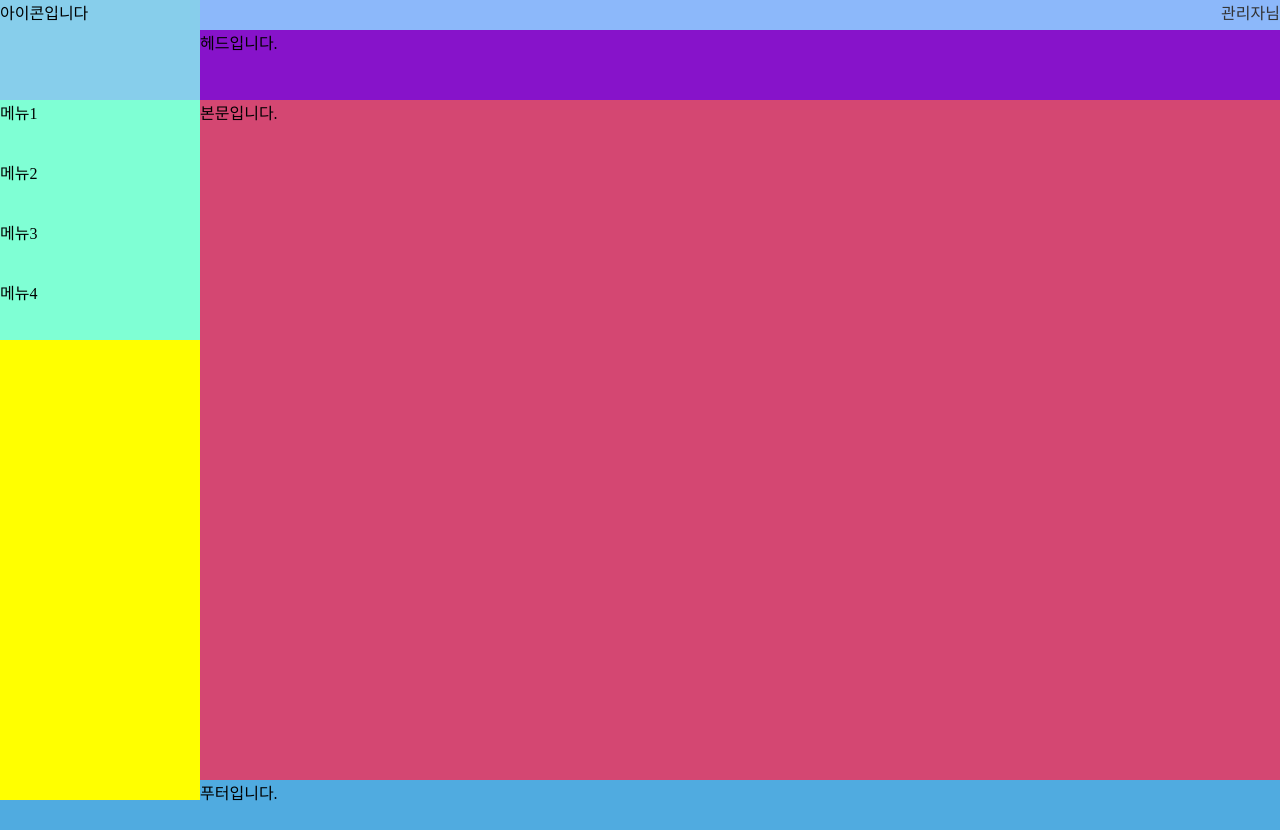
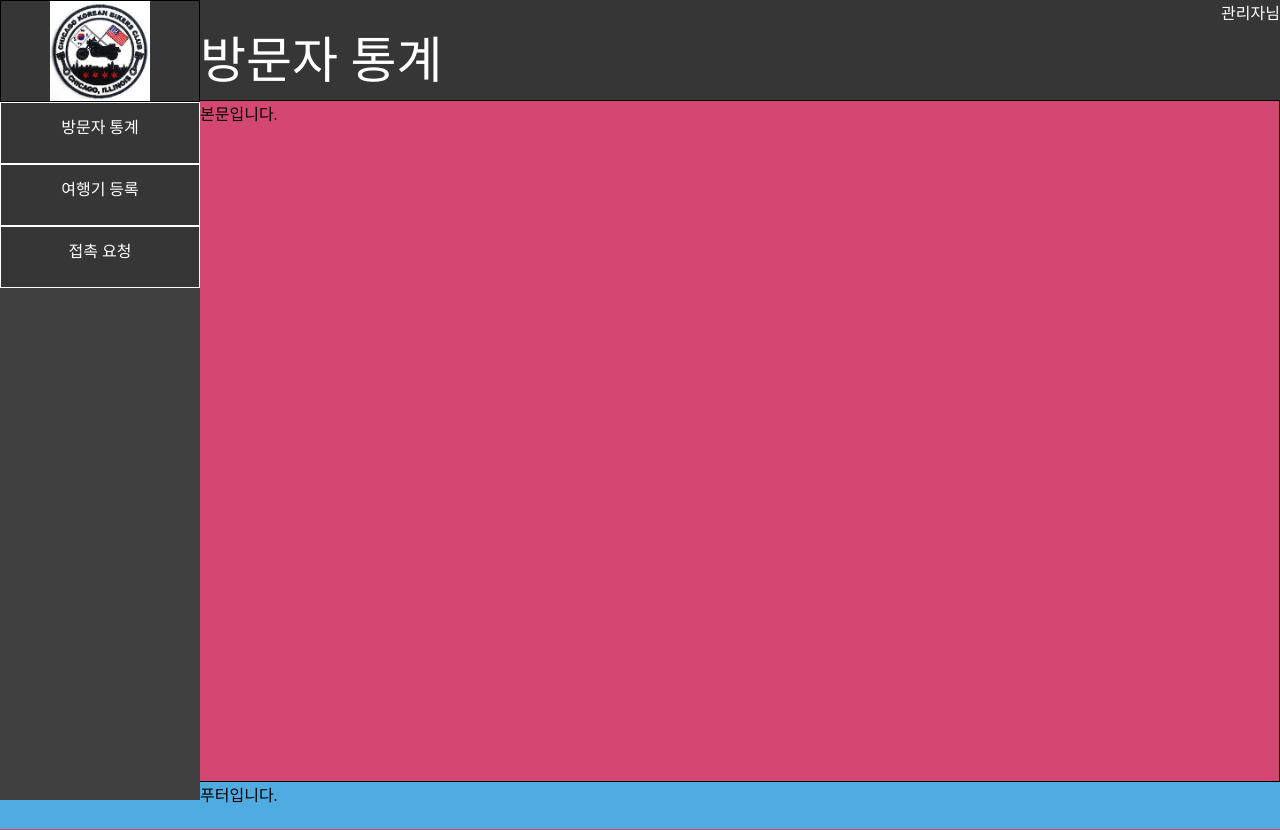
Before and after one commit to kswoah6616/banglog, a CodeIgniter app: page /database/admin/main/index in a window 1280 px wide. Run offline with CodeIgniter, Linux system fonts and the light colour scheme; some libraries are stand-ins or nearby versions.

Commit message:
[BO] admin 개발

```diff
--- a/application/views/admin/common/side_menu.php
+++ b/application/views/admin/common/side_menu.php
@@ -1,7 +1,10 @@
 <div class="side_menu">
-      <div class="admin_icon">아이콘입니다</div>
-      <div class="admin_menu">메뉴1</div>
-      <div class="admin_menu">메뉴2</div>
-      <div class="admin_menu">메뉴3</div>
-      <div class="admin_menu">메뉴4</div>
+      <div class="admin_icon">
+            <a href="javascirpt:void(0)">
+                  <img src="\resourceadmin\image\mc.jpg">
+            </a>
+      </div>
+      <a href="javascript:void(0)" ><div class="admin_menu">방문자 통계</div></a>
+      <a href="javascript:void(0)" ><div class="admin_menu">여행기 등록</div></a>
+      <a href="javascript:void(0)" ><div class="admin_menu">접촉 요청</div></a>
 </div>
--- a/application/views/admin/main.php
+++ b/application/views/admin/main.php
@@ -1,4 +1,4 @@
     <!-- 본문 -->
-    <div class="head">헤드입니다.</div>
+    <div class="head">방문자 통계</div>
     <div class="context">본문입니다.</div>
     <!-- 본문 END-->
--- a/resourceadmin/css/common.css
+++ b/resourceadmin/css/common.css
@@ -7,43 +7,56 @@ body{
 a:link {text-decoration: none; color: #333333;}
 a:visited {text-decoration: none; color: #333333;}
 a:active {text-decoration: none; color: #333333;}
-a:hover {text-decoration: underline; color: red;}
+a:hover {text-decoration: none;}
 
 /* admin 세션 */
 .side_menu{
-    background-color: yellow;
+    background-color: rgb(65, 64, 64);
     width : 15%;
     min-width: 200px;
     max-width: 250px;
     height: 100vh;
     float :left;
 }
+.side_menu a img{
+    width: 100px;
+}
 .top_menu{
-    background-color: rgb(140, 184, 250);
-    height: 30px;
+    background-color: rgb(54, 54, 54);
+    height: 20px;
 }
 .head{
-    background-color: rgb(135, 19, 202);
-    height: 70px;
+    background-color: rgb(54, 54, 54);
+    height: 80px;
+    font-size: 50px;
+    color:white;
 }
 .context{
     background-color: rgb(212, 71, 114);
     height: 85vh;
+    border :0.5px solid black;
 }
 .footer{
     background-color: rgb(80, 171, 224);
-    height: 50px;
+    height: 47px;
 }
 /* 사이드 메뉴 */
 .side_menu .admin_icon{
-    background-color: skyblue;
+    background-color: rgb(54, 54, 54);
     height: 100px;
+    text-align: center;
+    border: 1px solid black;
 }
 .side_menu .admin_menu{
-    background-color: aquamarine;
+    background-color: rgb(54, 54, 54);
     height: 60px;
+    color: white;
+    text-align: center;
+    line-height: 50px;
+    border: 0.1px solid white;
 }
 /* 사이드 메뉴 */
 .top_menu .admin_login{
     float: right;
+    color: white;
 }
```
Also changed, not shown: resourceadmin/image/mc.jpg (added).
